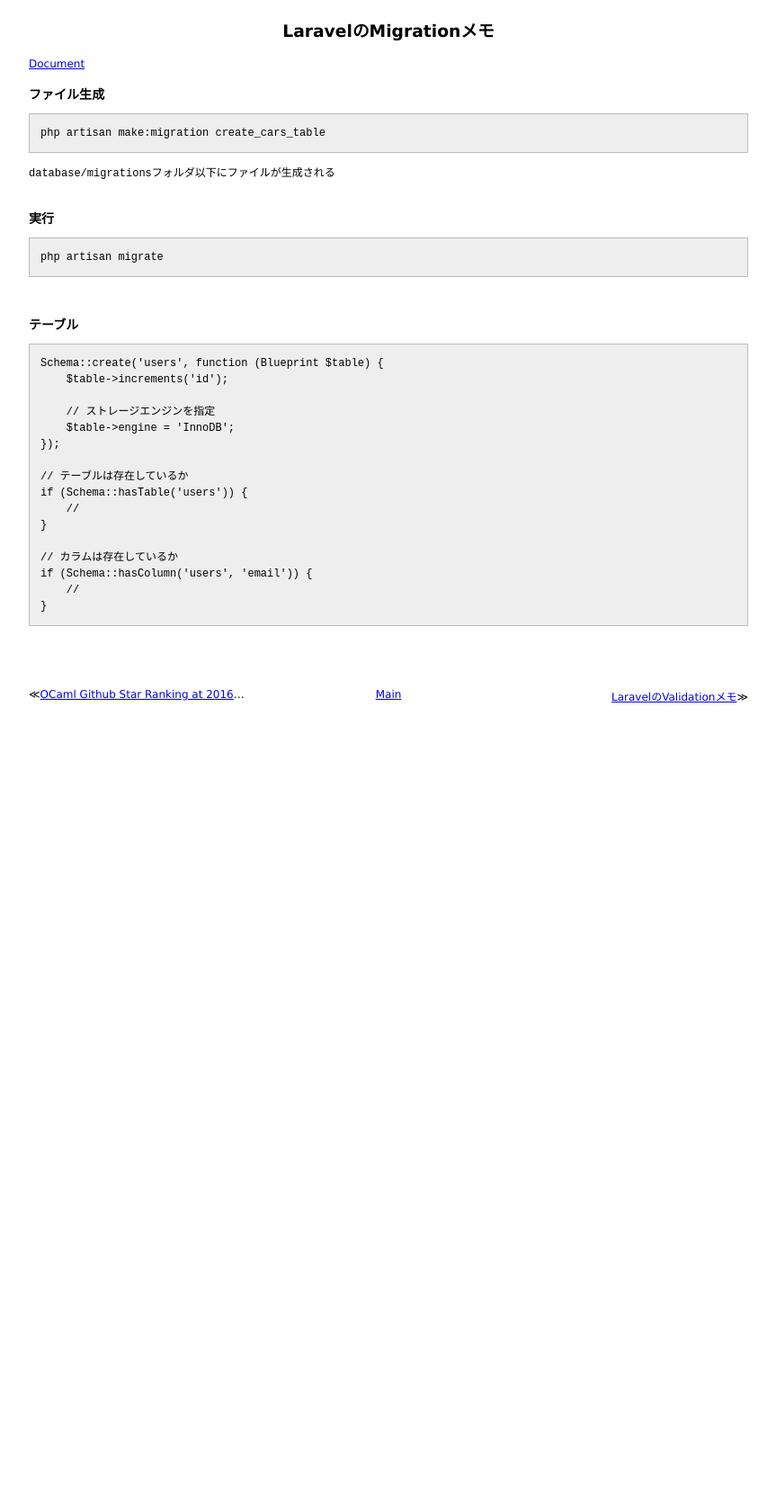
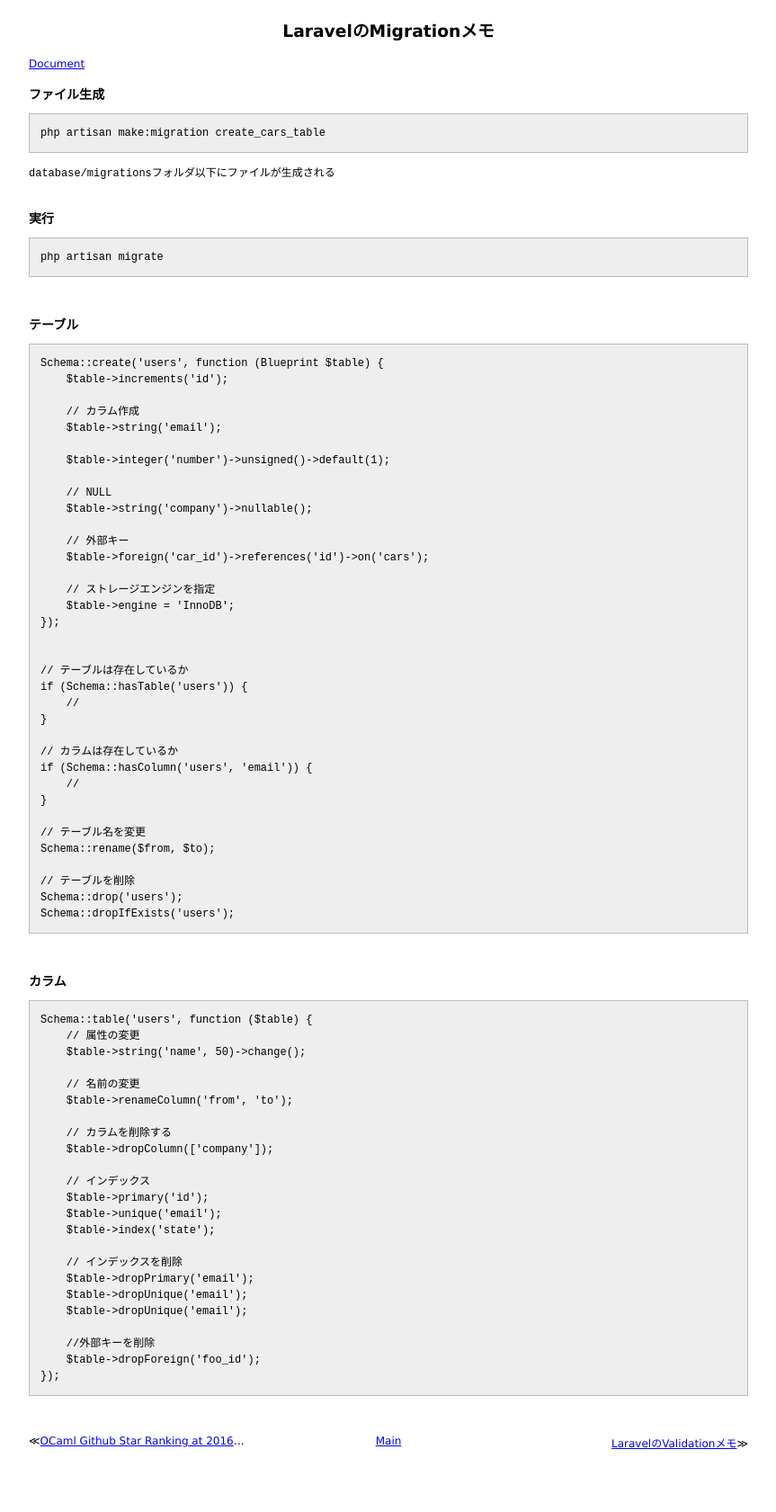
Before and after one commit to 38elements/38elements.github.com, a Jekyll site: the page built from _posts/2016-05-19-laravel-migration.md, in a window 1280 px wide. Shown: the whole page at 90% size, without its empty margins (208-1071 px from the left). Built offline with Jekyll 4.4.1, drawn with Linux system fonts in a browser that asks for light colours; before the commit the page ends 900 px from its top, so only the background shows below that.

Commit message:
Update 2016-05-19-laravel-migration.md

````diff
--- a/_posts/2016-05-19-laravel-migration.md
+++ b/_posts/2016-05-19-laravel-migration.md
@@ -27,9 +27,21 @@ php artisan migrate
 Schema::create('users', function (Blueprint $table) {
     $table->increments('id');
 
+    // カラム作成
+    $table->string('email');
+
+    $table->integer('number')->unsigned()->default(1);
+
+    // NULL
+    $table->string('company')->nullable();
+
+    // 外部キー
+    $table->foreign('car_id')->references('id')->on('cars');
+
     // ストレージエンジンを指定
     $table->engine = 'InnoDB';
 });
+
 
 // テーブルは存在しているか
 if (Schema::hasTable('users')) {
@@ -40,5 +52,40 @@ if (Schema::hasTable('users')) {
 if (Schema::hasColumn('users', 'email')) {
     //
 }
+
+// テーブル名を変更
+Schema::rename($from, $to);
+
+// テーブルを削除
+Schema::drop('users');
+Schema::dropIfExists('users');
 ```
 <br>
+
+### カラム
+
+```
+Schema::table('users', function ($table) {
+    // 属性の変更
+    $table->string('name', 50)->change();
+
+    // 名前の変更
+    $table->renameColumn('from', 'to');
+
+    // カラムを削除する
+    $table->dropColumn(['company']);
+
+    // インデックス
+    $table->primary('id');
+    $table->unique('email');
+    $table->index('state');
+
+    // インデックスを削除
+    $table->dropPrimary('email');
+    $table->dropUnique('email');
+    $table->dropUnique('email');
+
+    //外部キーを削除
+    $table->dropForeign('foo_id');
+});
+```
````
